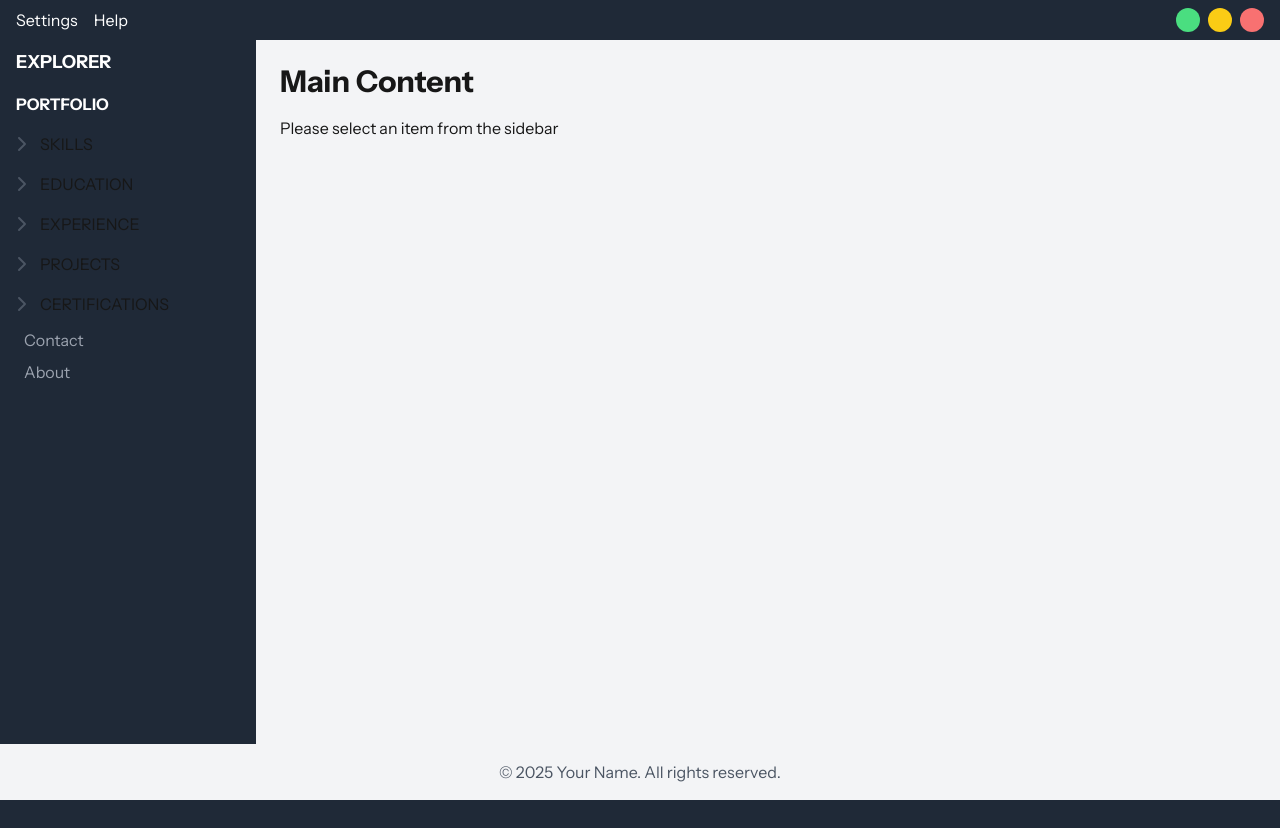
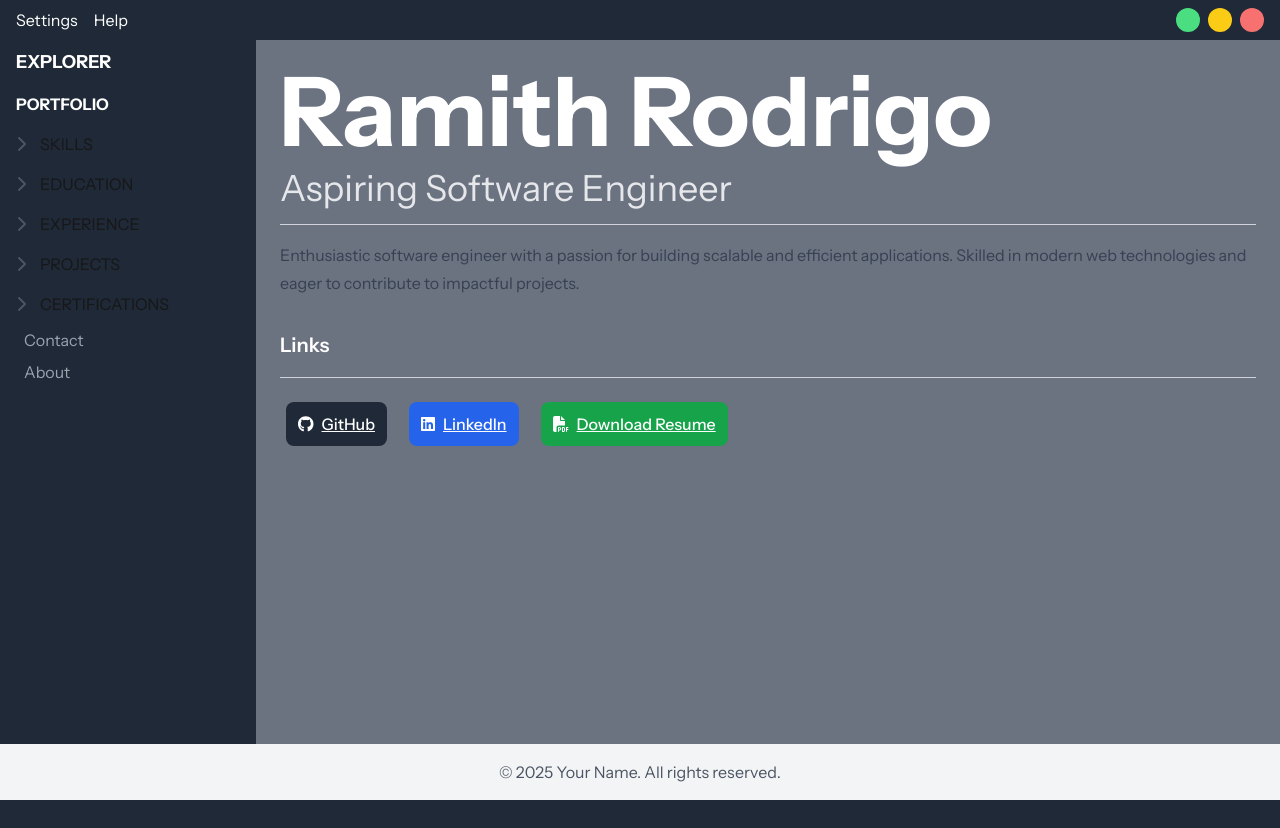
Before and after one commit to Ramith-D-Rodrigo/Portfolio, a Next.js app in the folder static-version/: page / in a window 1280 px wide. Built offline with nearby package versions, Linux system fonts and the light colour scheme.

Commit message:
Update MainContent.tsx

```diff
--- a/static-version/src/app/components/MainContent.tsx
+++ b/static-version/src/app/components/MainContent.tsx
@@ -1,33 +1,13 @@
 // src/components/MainContent.tsx
 
 interface MainContentProps {
-    selectedItem: string; // The current selected item from the sidebar
+    renderingPage: React.ReactNode;
 }
 
-const MainContent = ({ selectedItem }: MainContentProps) => {
-    const renderContent = () => {
-        switch (selectedItem) {
-            case 'skills':
-                return <div>Skills Content</div>;
-            case 'education':
-                return <div>Education Content</div>;
-            case 'experience':
-                return <div>Experience Content</div>;
-            case 'projects':
-                return <div>Projects Content</div>;
-            case 'webapp':
-                return <div>WebApp Project Details</div>;
-            case 'mobileapp':
-                return <div>MobileApp Project Details</div>;
-            default:
-                return <div>Please select an item from the sidebar</div>;
-        }
-    };
-
+const MainContent = ({renderingPage} : MainContentProps) => {
     return (
-        <div className="flex-1 p-6 bg-gray-100">
-            <h1 className="text-3xl font-bold">Main Content</h1>
-            <div className="mt-4">{renderContent()}</div>
+        <div className="flex-1 p-6 bg-gray-500 h-full overflow-auto scrollbar-thin scrollbar-thumb-gray-700 scrollbar-track-gray-300">
+            {renderingPage}
         </div>
     );
 };
```
